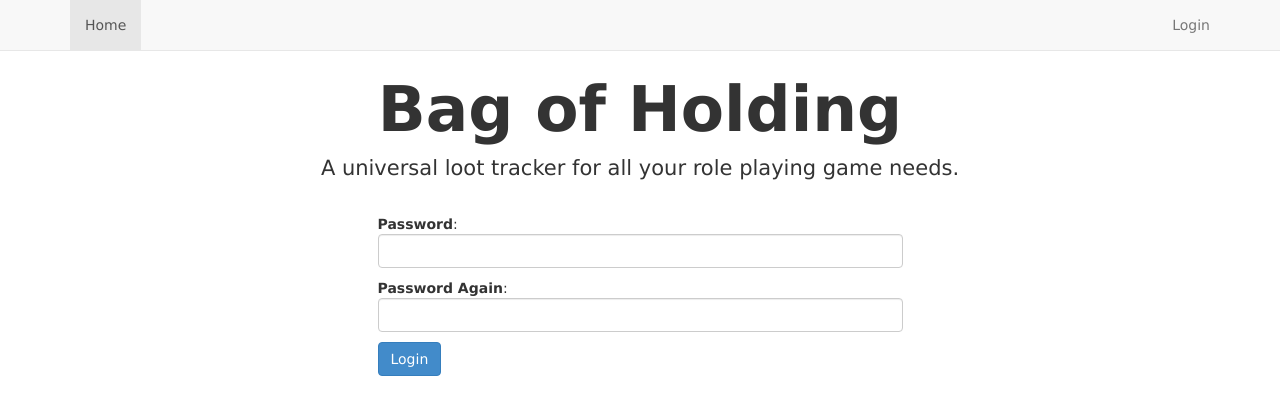
After one commit to jness/Bag_of_Holding, a Django app: template hub/templates/hub/change_password.html in a window 1280 px wide. The commit adds this page. Shown: the top 415 px of the page. Run offline with Django 3.2, Linux system fonts and the light colour scheme; the template is opened without the code that fills it, so the values that code supplies are empty; some libraries are stand-ins or nearby versions.

Commit message:
change password func

```diff
--- a/Bag_of_Holding/urls.py
+++ b/Bag_of_Holding/urls.py
@@ -6,6 +6,8 @@ admin.autodiscover()
 urlpatterns = patterns('',
     url(r'^$', 'hub.views.home', name='home'),
     url(r'^profile/$', 'hub.views.profile', name='profile'),
+    url(r'^change_password/$', 'hub.views.change_password', name='change_password'
+                                                                 ''),
     url(r'^login/$', 'hub.views.mylogin', name='mylogin'),
     url(r'^logout/$', 'hub.views.mylogout', name='mylogout'),
     url(r'^character/(?P<character_id>[0-9]+)/$', 'hub.views.character', name='character'),
--- a/hub/templates/hub/base.html
+++ b/hub/templates/hub/base.html
@@ -30,6 +30,7 @@
                     <a href="/profile/">Welcome {{ request.user }}</a>
                 </li>
                 <li><a href="/logout/"><small>[ Logout ]</small></a></li>
+                <li><a href="/change_password/"><small>[ Change Password ]</small></a></li>
             {% else %}
                 <li><a href="/login/">Login</a></li>
             {% endif %}
--- /dev/null
+++ b/hub/templates/hub/change_password.html
@@ -0,0 +1,29 @@
+{% extends "hub/base.html" %}
+
+{% block body %}
+        <div class="col-lg-3"></div>
+
+        <div class="col-lg-6">
+
+        {% if error %}
+            <div class="alert alert-danger" role="alert">{{ error }}</div>
+        {% endif %}
+
+        <form name="login" action="/change_password/" method="POST">
+        {% csrf_token %}
+         <p>
+            <strong>Password</strong>:
+            <input type="password" name="password" class="form-control">
+        </p>
+
+        <p>
+            <strong>Password Again</strong>:
+            <input type="password" name="password1" class="form-control">
+        </p>
+        <button type="submit" class="btn btn-primary">Login</button>
+        </form>
+        </div>
+
+        <div class="col-lg-3"></div>
+
+{% endblock %}
```
Also changed, not shown: hub/views.py (+21 -0 lines), 1 other file.
